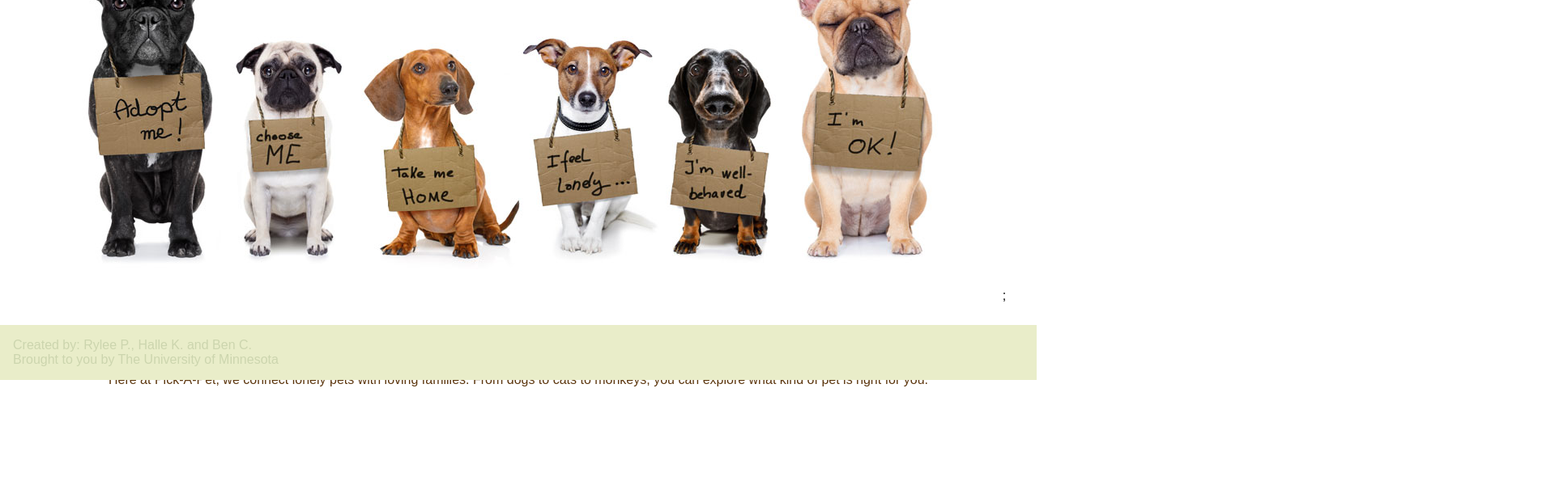
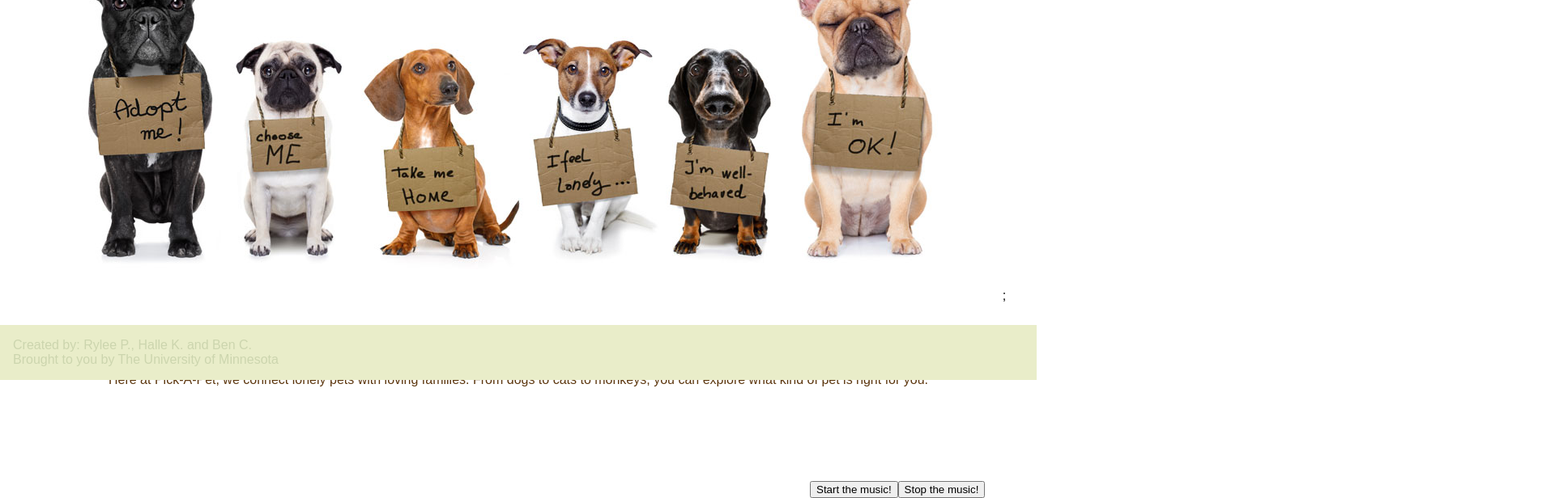
Before and after one commit to Rylee94/pet-adoption, a React (Vite) app in the folder client/: page / in a window 1280 px wide. Shown: the part 330-946 px from the top of the page at 81% size, 1920 px wide, since content can reach past the window. Before the commit the page ends 825 px from the top, so only its background shows below. Built offline with nearby package versions, Linux system fonts and the light colour scheme; a web font is replaced by a local one.

Commit message:
got the homepage music to work, with on off buttons

```diff
--- a/client/src/pages/Home.jsx
+++ b/client/src/pages/Home.jsx
@@ -1,5 +1,4 @@
-import React from 'react';
-
+import React, { useEffect, useState} from 'react';
 import hero from '/images/rescue-pets.jpeg'
 // import TextField from '@mui/material/TextField';
 // import Button from '@mui/material/Button';
@@ -12,6 +11,25 @@ const defaultTheme = createTheme();
 
 
 const Home = () => {
+const [audio] = useState(new Audio('/music/homepagemusic.mp3'));
+const [isPlaying, setIsPlaying] = useState(true);
+
+useEffect(() => {
+  isPlaying ? audio.play() : audio.pause();
+}, [isPlaying, audio]);
+
+const handlePlay = () => {
+  setIsPlaying(true);
+  audio.play().catch((error) => console.error('Audio playback failed', error));
+};
+
+const handlePause = () => {
+    setIsPlaying(false);
+};
+
+  useEffect(() => {
+    audio.volume = 0.2;
+  }, [audio]);
   return (
     <ThemeProvider theme={defaultTheme}>
       <div className="about-container" style={{ textAlign: 'center' }}>
@@ -29,6 +47,11 @@ const Home = () => {
           </p>
         </div>
       </div>
+      <div style={{ position: 'relative', bottom: '-100px', right: '-1000px'}}>
+        <button onClick={handlePlay}>Start the music!</button>
+        <button onClick={handlePause}>Stop the music!</button>
+      </div>
+
     </ThemeProvider>
   );
 };
```
